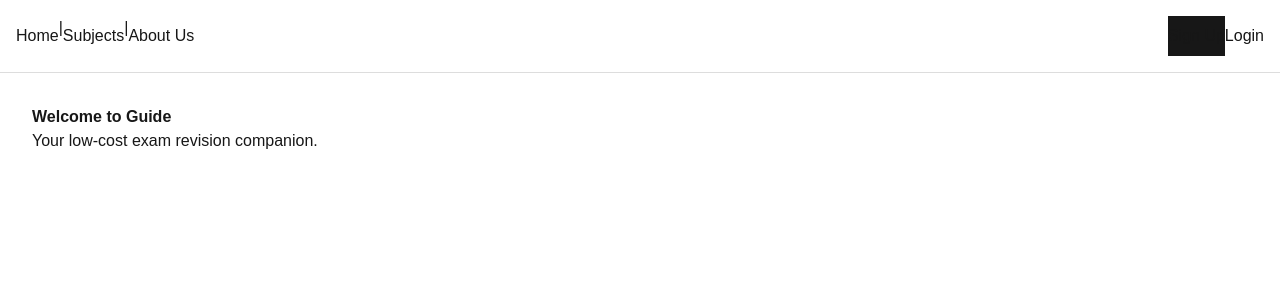
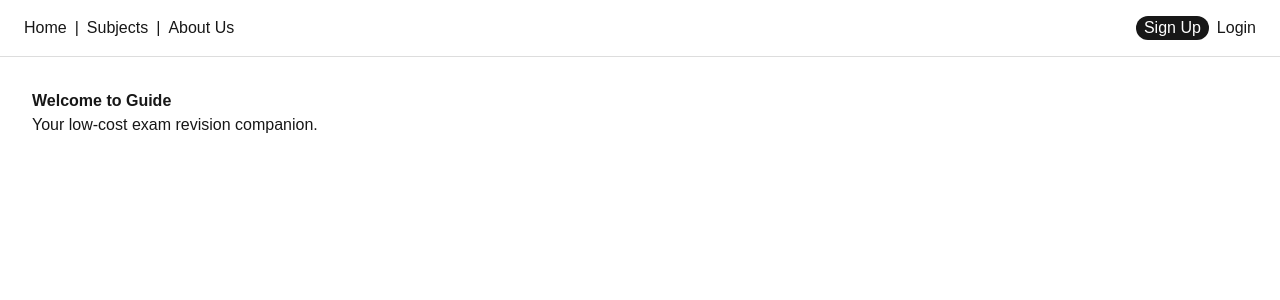
Before and after one commit to thomassrmcardle/Study-Guide, a Next.js app in the folder guide-app/: page / in a window 1280 px wide. Shown: the top 300 px of the page. Built offline with nearby package versions, Linux system fonts and the light colour scheme.

Commit message:
Fixed top bar visuals.

```diff
--- a/guide-app/src/styles/globals.css
+++ b/guide-app/src/styles/globals.css
@@ -34,12 +34,13 @@ nav {
 
 nav a {
   color: var(--foreground) !important;
-  padding: 0.5rem 0px;
+  padding: 0px 0.5rem;
 }
 
 .button {
   background: var(--foreground);
-  color: var(--background);
+  color: var(--background) !important;
+  border-radius: 16px;
 }
 
 .spacer {
```
